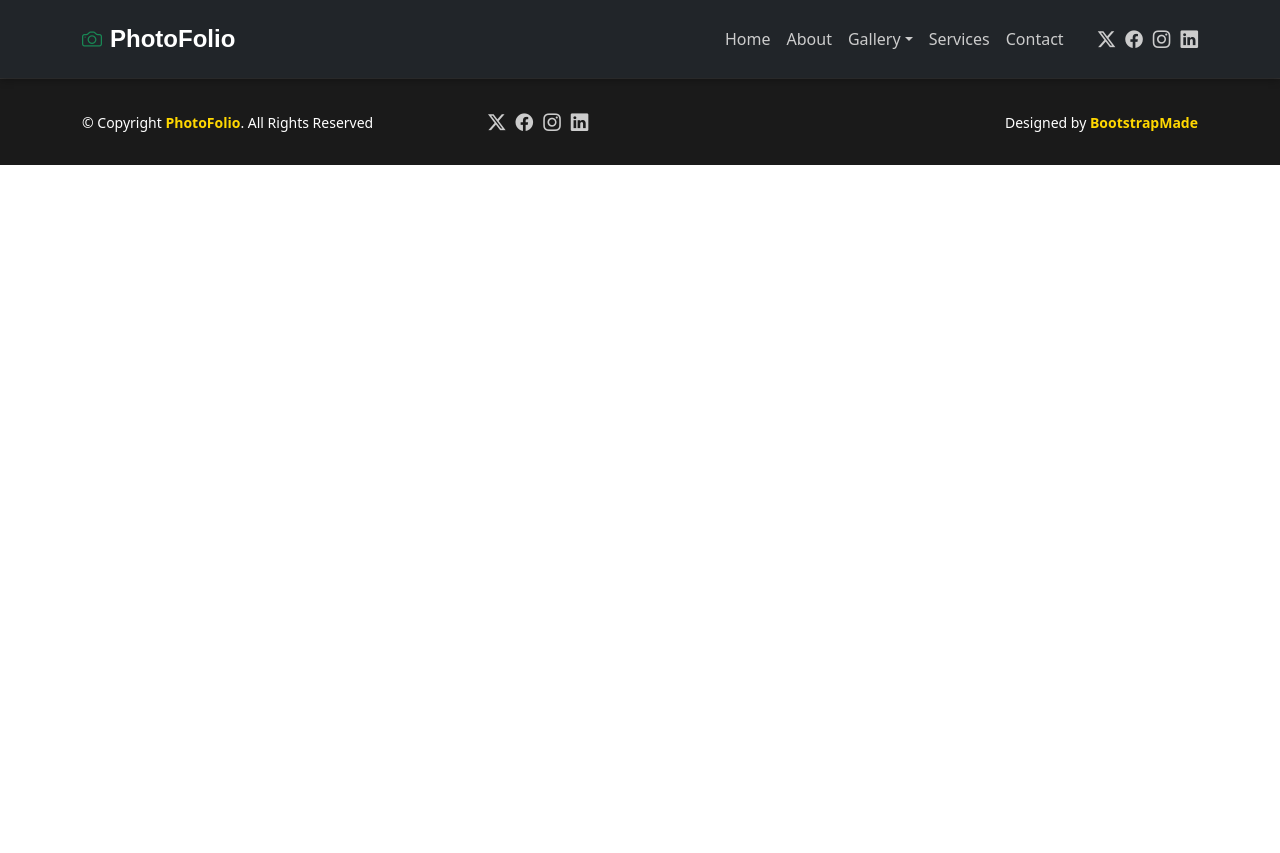
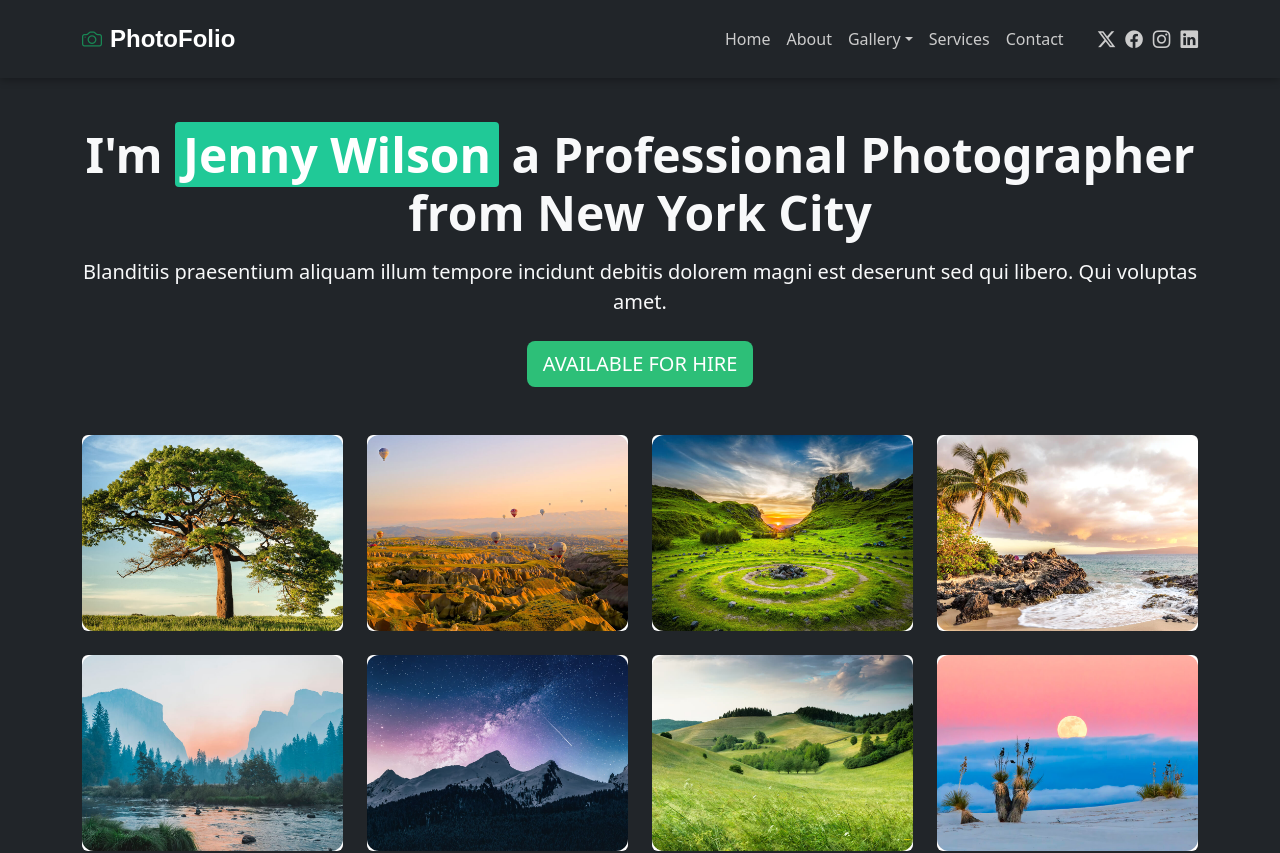
Before and after one commit to Niyas2k4/reactworkb, a React (Vite) app: page /#/ in a window 1280 px wide. Shown: the top 853 px of the page. Before the commit the page ends 800 px from the top, so only its background shows below. Built offline with nearby package versions, Linux system fonts and the light colour scheme.

Commit message:
Ready for deployment

```diff
--- a/src/components/Homepage.jsx
+++ b/src/components/Homepage.jsx
@@ -8,7 +8,7 @@ function Homepage() {
   return (
    <>
       <NavSection></NavSection>
-      {/* <HeadSection></HeadSection> */}
+      <HeadSection></HeadSection>
       <Footer></Footer>
    </>
   )
```
